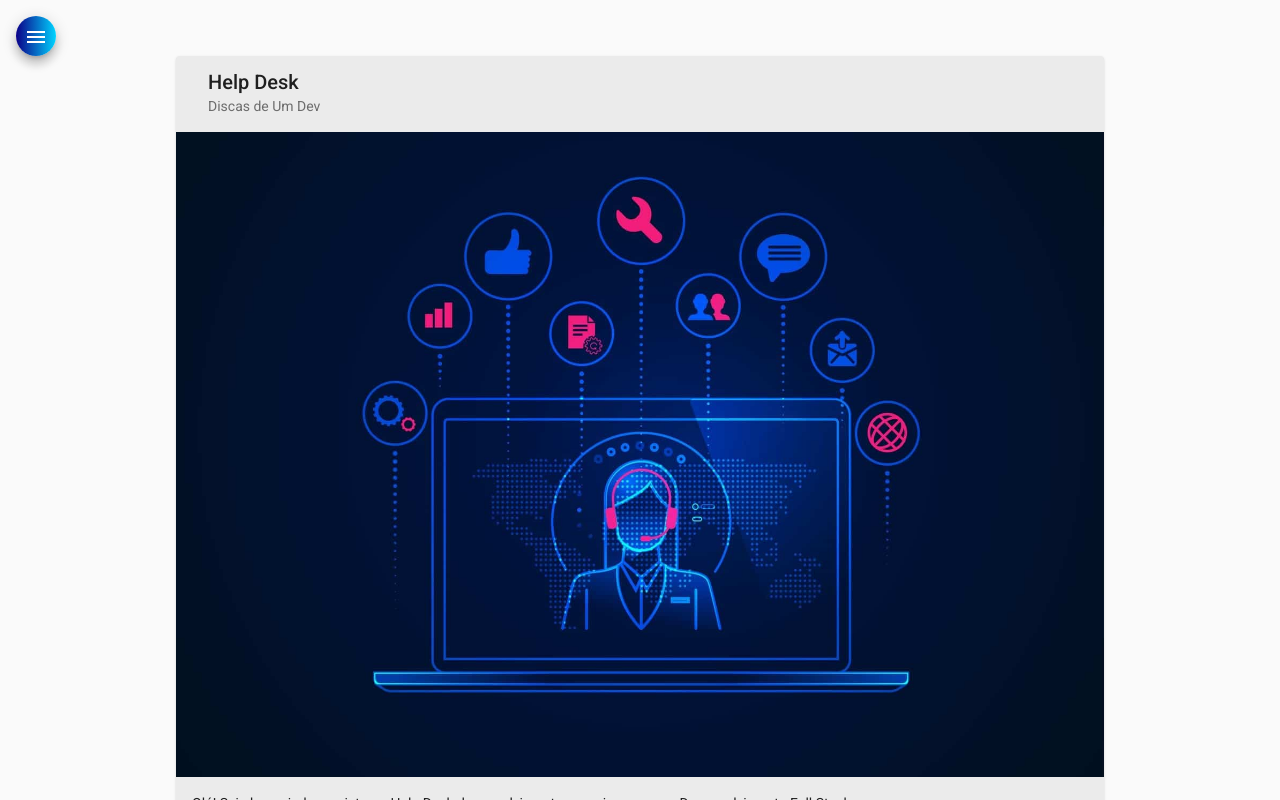
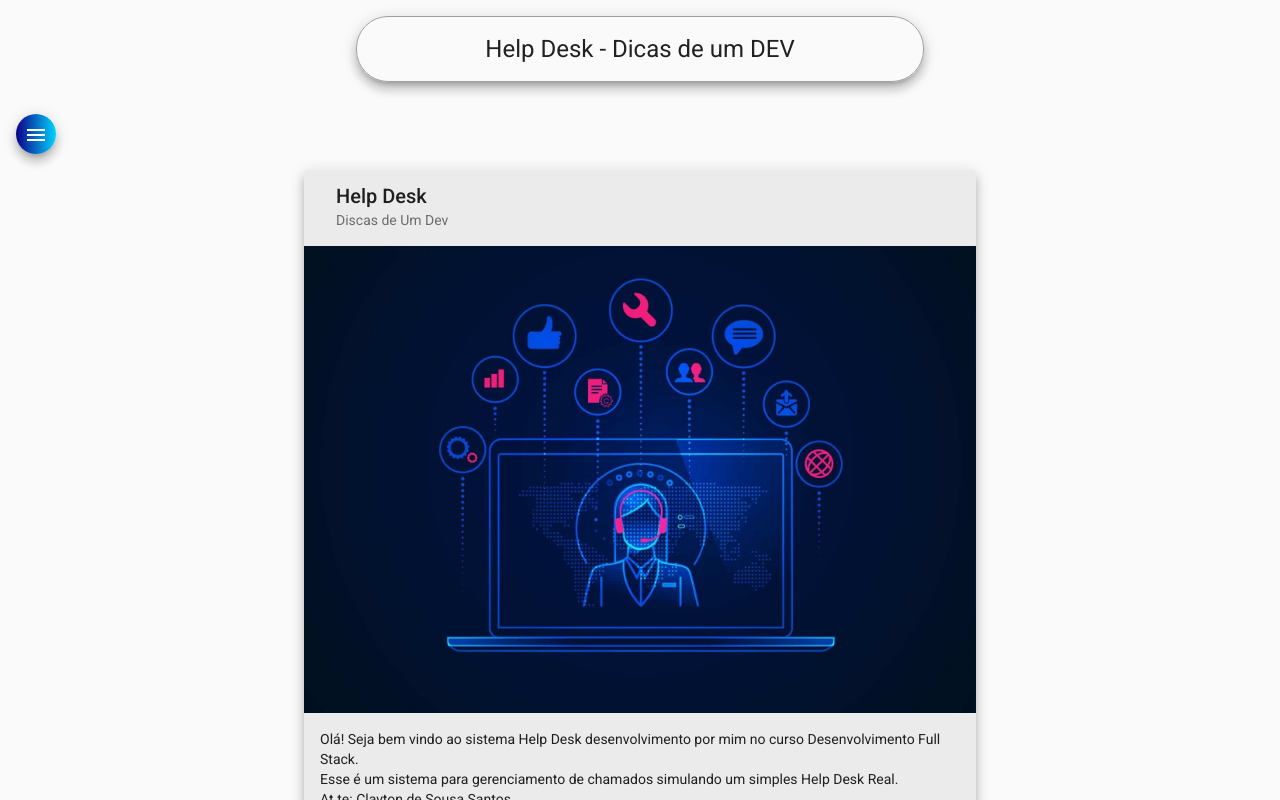
Before and after one commit to claytonssmint/helpdesk-front, an Angular app: page /home in a window 1280 px wide. Built offline with nearby package versions, Linux system fonts and the light colour scheme.

Commit message:
HTML e CSS para header

```diff
--- a/src/app/components/header/header.component.css
+++ b/src/app/components/header/header.component.css
@@ -0,0 +1,12 @@
+.container {
+    display: flex;
+    align-items: center;
+    justify-content: center;
+}
+
+h1 {
+    margin-top: 1rem;
+    border: 1px solid rgb(161, 159, 159);
+    padding: 1rem 10%;
+    border-radius: 2rem;
+}
--- a/src/app/components/header/header.component.html
+++ b/src/app/components/header/header.component.html
@@ -1 +1,3 @@
-<p>header works!</p>
+<div class="container">
+    <h1 class="mat-elevation-z8">Help Desk - Dicas de um DEV</h1>
+</div>
--- a/src/app/components/home/home.component.css
+++ b/src/app/components/home/home.component.css
@@ -1,9 +1,9 @@
 .card {
-    width: 70%;
-    margin: auto;
+    width: 50%;
+    margin: 1rem auto;
     background-color: rgb(235, 235, 235);
 }
 
 img {
-    height: 70%
+    height: 50%
 }
--- a/src/app/components/home/home.component.html
+++ b/src/app/components/home/home.component.html
@@ -1,4 +1,4 @@
-<mat-card class="card">
+<mat-card class=" card mat-elevation-z8">
     <mat-card-header>
       <mat-card-title>Help Desk</mat-card-title>
       <mat-card-subtitle>Discas de Um Dev</mat-card-subtitle>
--- a/src/app/components/nav/nav.component.html
+++ b/src/app/components/nav/nav.component.html
@@ -26,6 +26,7 @@
   </mat-drawer>
 
   <div class="sidenav-content">
+    <app-header></app-header>
     <button class="menu mat-elevation-z8" (click)="drawer.toggle()" mat-icon-button>
       <mat-icon>menu</mat-icon>
     </button>
```
